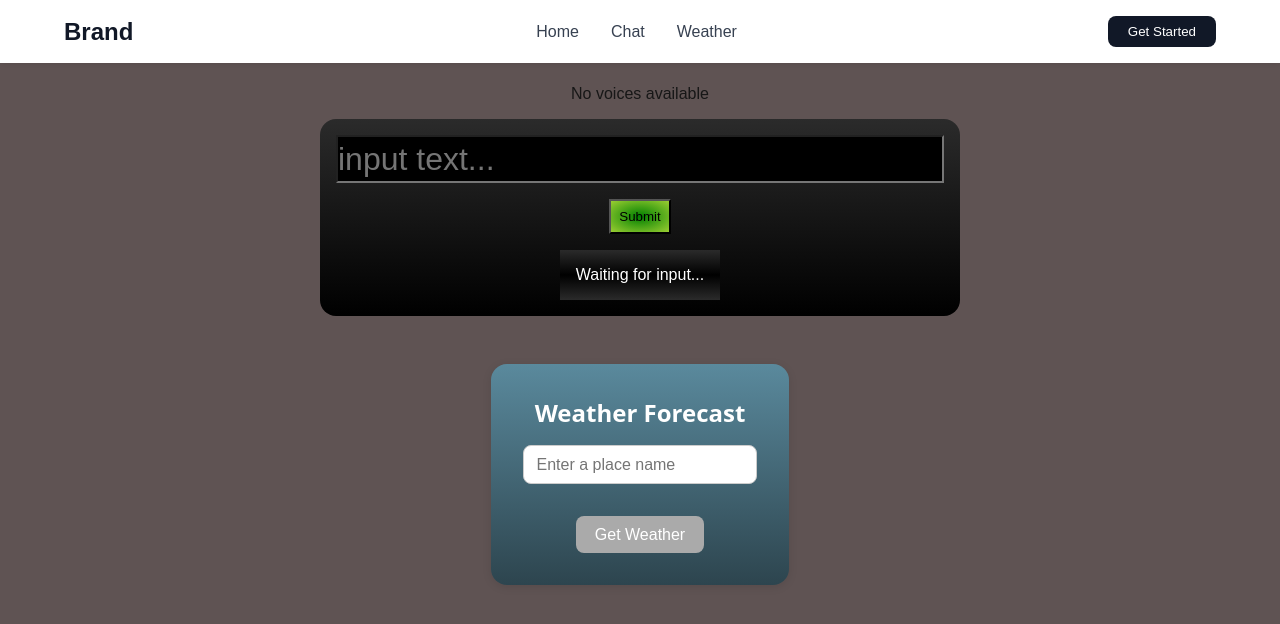
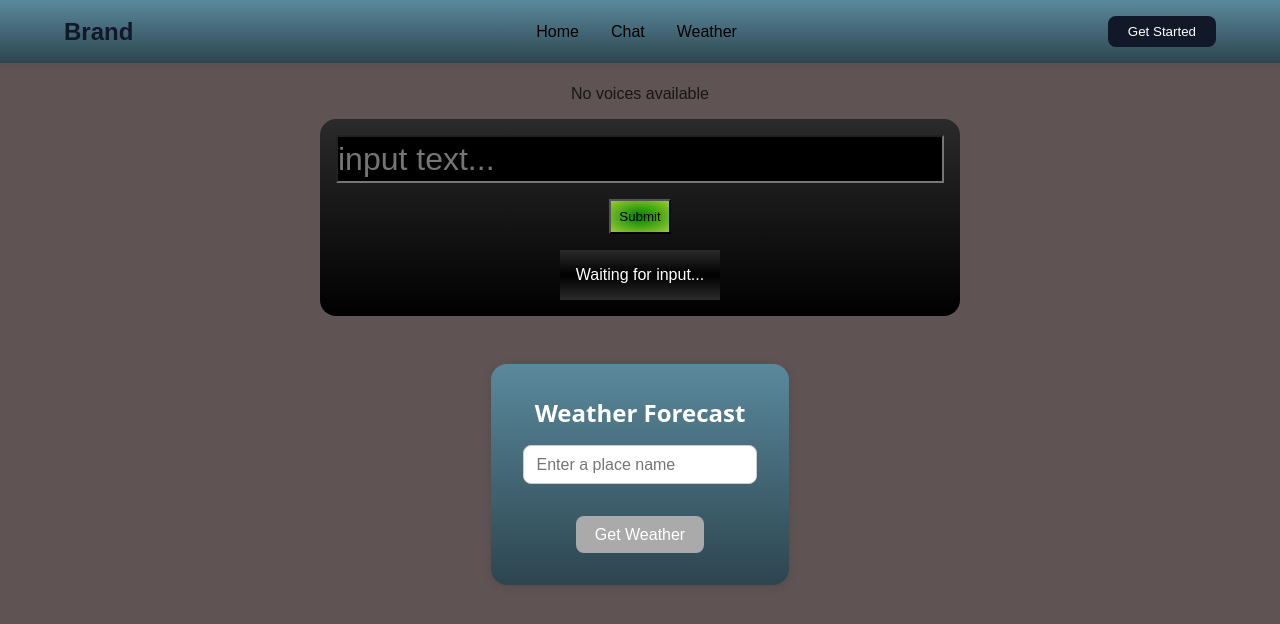
Before and after one commit to hemingus/ai-dashboard, a Next.js app: page / in a window 1280 px wide. Shown: the top 624 px of the page. Built offline with nearby package versions, Linux system fonts and the light colour scheme.

Commit message:
style: navbar

```diff
--- a/src/app/components/Navbar/Navbar.module.css
+++ b/src/app/components/Navbar/Navbar.module.css
@@ -4,7 +4,7 @@
   top: 0;
   left: 0;
   z-index: 50;
-  background-color: #ffffff;
+  background: linear-gradient(skyblue -100%, black 200%);
   box-shadow: 0 2px 6px rgba(0, 0, 0, 0.08);
 }
 
@@ -31,7 +31,7 @@
 .navLink {
   margin-left: 2rem;
   text-decoration: none;
-  color: #374151;
+  color: black;
   transition: color 0.2s ease-in-out;
 }
 
@@ -62,12 +62,12 @@
   background: none;
   border: none;
   cursor: pointer;
-  color: #374151;
+  color: black;
 }
 
 .mobileNav {
   display: block;
-  background-color: #ffffff;
+  background: linear-gradient(skyblue -100%, black 200%);
   box-shadow: 0 4px 6px rgba(0, 0, 0, 0.1);
   padding: 1rem 1.5rem;
 }
@@ -76,7 +76,7 @@
   display: block;
   margin-bottom: 1rem;
   text-decoration: none;
-  color: #374151;
+  color: black;
   transition: color 0.2s ease-in-out;
 }
 
```
